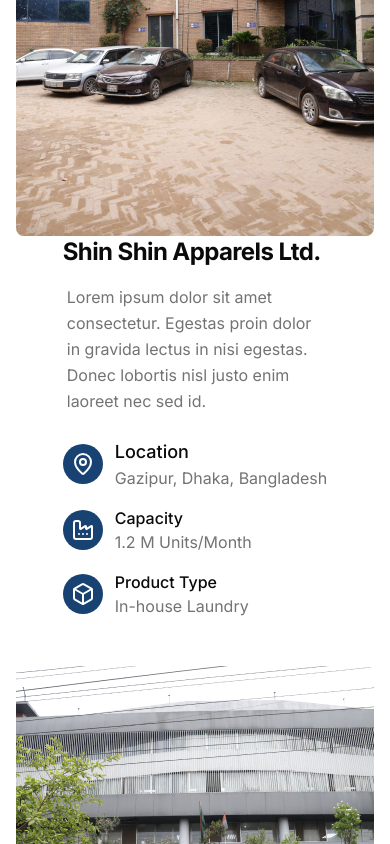
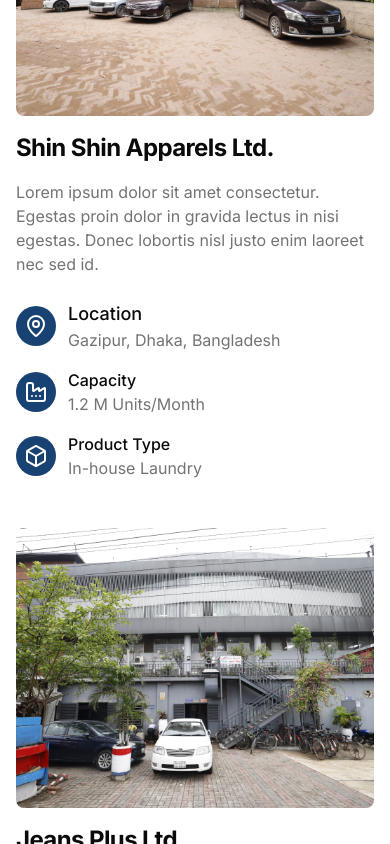
Before and after one commit to soyab-mostofa/ssg-website, a Next.js app: page /facility in a window 390 px wide. Shown: the part 1020-1864 px from the top of the page. Built offline with nearby package versions, Linux system fonts and the light colour scheme.

Commit message:
fix layout

```diff
--- a/src/app/(frontend)/facility/page.tsx
+++ b/src/app/(frontend)/facility/page.tsx
@@ -1,3 +1,4 @@
+'use client'
 import AnimateTextInView from '@/app/_components/animated/animateTextInView'
 import TextFadeUp from '@/app/_components/animated/TextFadeUp'
 import AboutHeader from '@/app/_components/pages/about/AboutHeader'
@@ -6,6 +7,7 @@
 import { cn } from '@/lib/utils'
 import { MapPin, Factory, Box } from 'lucide-react'
 import Image from 'next/image'
+import { motion } from 'motion/react'
 
 const factories = [
   {
@@ -69,9 +71,12 @@
                   })}
                 >
                   {/* Image container */}
-                  <div
+                  <motion.div
+                    initial={false}
+                    whileInView={{ opacity: 1 }}
+                    viewport={{ once: true, margin: '-100px', amount: 0.5 }}
                     className={cn(
-                      'relative h-[400px] w-full overflow-hidden rounded-lg bg-muted md:basis-1/2',
+                      'relative h-[280px] w-full overflow-hidden rounded-lg bg-muted sm:h-[400px] md:basis-1/2',
                       { 'sm:mr-8': index % 2 === 0 },
                       { 'sm:ml-8': index % 2 !== 0 },
                     )}
@@ -82,19 +87,19 @@
                       alt={factory.name}
                       className="inset-0 object-cover object-center"
                     />
-                  </div>
+                  </motion.div>
 
                   {/* Content container */}
                   <div className="space-y-6 md:basis-1/2">
                     <div className="space-y-4">
                       <AnimateTextInView
-                        className="text-2xl font-bold tracking-tight sm:mt-0 md:text-4xl"
+                        className="mt-4 w-full text-2xl font-bold tracking-tight sm:mt-0 md:text-4xl"
                         text={factory.name}
                       />
-                      <TextFadeUp
-                        className="text-muted-foreground"
-                        text="Lorem ipsum dolor sit amet consectetur. Egestas proin dolor in gravida lectus in nisi egestas. Donec lobortis nisl justo enim laoreet nec sed id."
-                      />
+                      <p className="text-muted-foreground">
+                        Lorem ipsum dolor sit amet consectetur. Egestas proin dolor in gravida
+                        lectus in nisi egestas. Donec lobortis nisl justo enim laoreet nec sed id.
+                      </p>
                     </div>
 
                     <div className="space-y-4">
```
